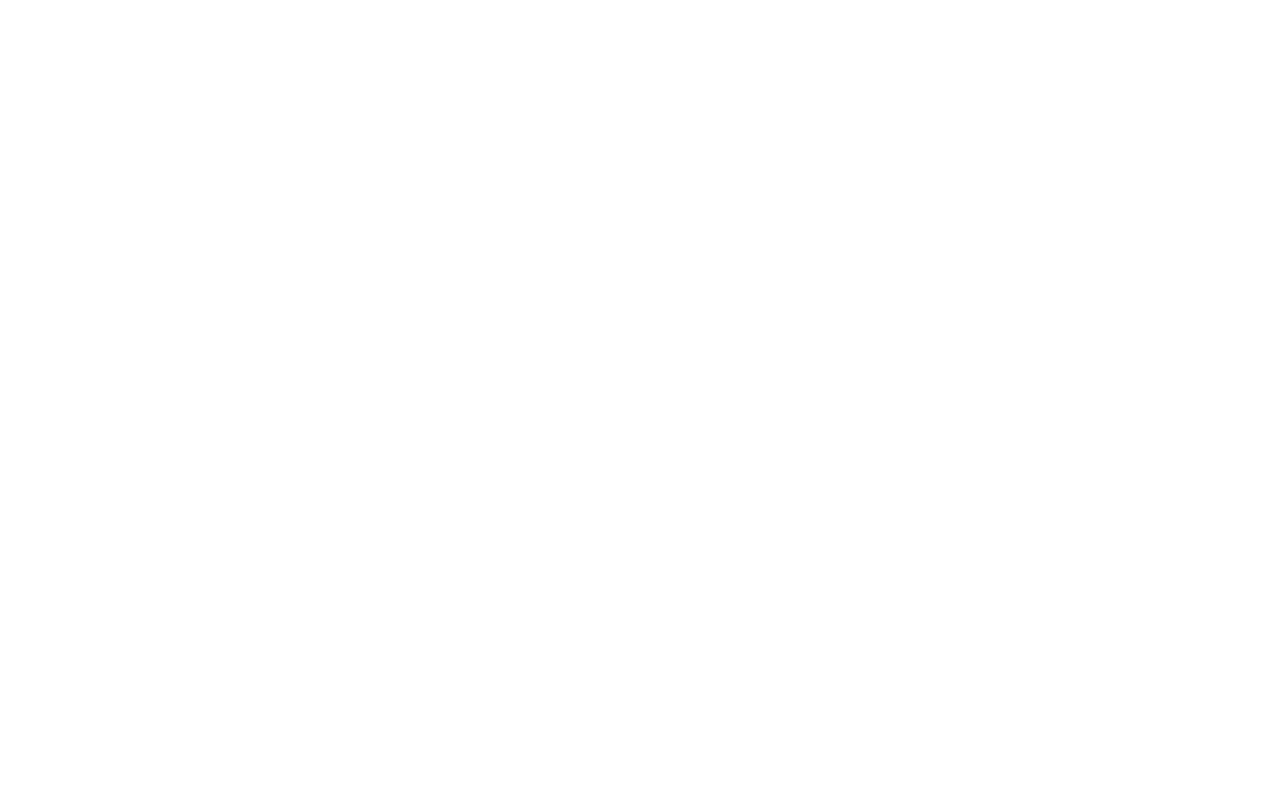
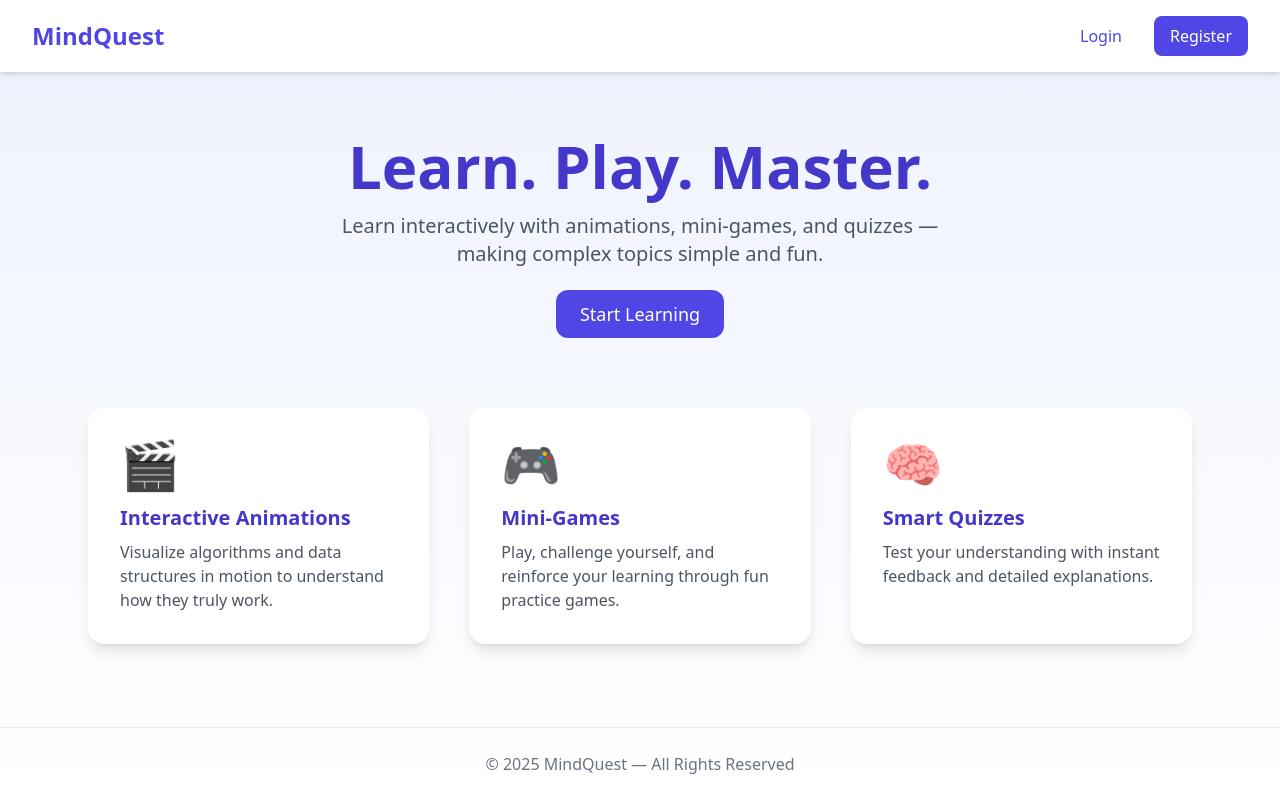
Before and after one commit to sayedpalestine7/MindQuest, a React (Vite) app in the folder frontend/: page / in a window 1280 px wide. Before the commit this address had no page. Built offline with nearby package versions, Linux system fonts and the light colour scheme.

Commit message:
setup DB structure using mermaid

```diff
--- a/frontend/src/App.jsx
+++ b/frontend/src/App.jsx
@@ -1,16 +1,18 @@
 
-import { Route, Routes } from "react-router";
+import { BrowserRouter, Route, Routes } from "react-router";
 import SignUpForm from "./pages/SignUpForm";
 import LoginForm from "./pages/LoginForm";
+import HomePage from "./pages/HomePage";
 
 function App() {
 
   return (
     <>
-    <Routes>
-      <Route path="/login" element={<LoginForm />} />
-      <Route path="/signup" element={<SignUpForm />} />
-    </Routes>
+      <Routes>
+        <Route path="/" element={<HomePage />} />
+        <Route path="/login" element={<LoginForm />} />
+        <Route path="/signup" element={<SignUpForm />} />
+      </Routes>
     </>
   )
 }
--- /dev/null
+++ b/frontend/src/pages/HomePage.jsx
@@ -0,0 +1,110 @@
+import { motion } from "framer-motion";
+import { Link } from "react-router";
+
+export default function HomePage() {
+  return (
+    <div className="min-h-screen flex flex-col bg-gradient-to-b from-indigo-50 to-white text-gray-800">
+      {/* Navbar */}
+      <nav className="flex justify-between items-center px-8 py-4 bg-white shadow-md sticky top-0 z-10">
+        <motion.h1
+          initial={{ opacity: 0, y: -20 }}
+          animate={{ opacity: 1, y: 0 }}
+          transition={{ duration: 0.6 }}
+          className="text-2xl font-bold text-indigo-600"
+        >
+          MindQuest
+        </motion.h1>
+        <div className="flex gap-4">
+          <Link
+            to="/login"
+            className="px-4 py-2 rounded-lg text-indigo-600 hover:bg-indigo-100 transition"
+          >
+            Login
+          </Link>
+          <Link
+            to="/signup"
+            className="px-4 py-2 rounded-lg bg-indigo-600 text-white hover:bg-indigo-700 transition"
+          >
+            Register
+          </Link>
+        </div>
+      </nav>
+
+      {/* Hero Section */}
+      <header className="flex flex-col items-center text-center mt-16 px-6">
+        <motion.h2
+          initial={{ opacity: 0, y: -30 }}
+          animate={{ opacity: 1, y: 0 }}
+          transition={{ duration: 0.8 }}
+          className="text-5xl md:text-6xl font-extrabold text-indigo-700 mb-4"
+        >
+          Learn. Play. Master.
+        </motion.h2>
+
+        <motion.p
+          initial={{ opacity: 0 }}
+          animate={{ opacity: 1 }}
+          transition={{ delay: 0.3, duration: 0.8 }}
+          className="text-lg md:text-xl text-gray-600 max-w-2xl"
+        >
+          Learn interactively with animations, mini-games, and quizzes —
+          making complex topics simple and fun.
+        </motion.p>
+
+        <motion.div
+          initial={{ opacity: 0, scale: 0.9 }}
+          animate={{ opacity: 1, scale: 1 }}
+          transition={{ delay: 0.6, duration: 0.7 }}
+          className="mt-8"
+        >
+          <Link
+            to="/courses"
+            className="bg-indigo-600 text-white px-6 py-3 rounded-xl text-lg hover:bg-indigo-700 transition"
+          >
+            Start Learning
+          </Link>
+        </motion.div>
+      </header>
+
+      {/* Features Section */}
+      <section className="mt-20 mb-16 px-6 grid md:grid-cols-3 gap-10 max-w-6xl mx-auto">
+        {[
+          {
+            title: "Interactive Animations",
+            desc: "Visualize algorithms and data structures in motion to understand how they truly work.",
+            icon: "🎬",
+          },
+          {
+            title: "Mini-Games",
+            desc: "Play, challenge yourself, and reinforce your learning through fun practice games.",
+            icon: "🎮",
+          },
+          {
+            title: "Smart Quizzes",
+            desc: "Test your understanding with instant feedback and detailed explanations.",
+            icon: "🧠",
+          },
+        ].map((feature, index) => (
+          <motion.div
+            key={index}
+            initial={{ opacity: 0, y: 40 }}
+            whileInView={{ opacity: 1, y: 0 }}
+            transition={{ delay: index * 0.2, duration: 0.6 }}
+            className="bg-white shadow-lg rounded-2xl p-8 hover:shadow-xl transition cursor-default"
+          >
+            <div className="text-5xl mb-4">{feature.icon}</div>
+            <h3 className="text-xl font-semibold mb-2 text-indigo-700">
+              {feature.title}
+            </h3>
+            <p className="text-gray-600">{feature.desc}</p>
+          </motion.div>
+        ))}
+      </section>
+
+      {/* Footer */}
+      <footer className="mt-auto py-6 text-center text-gray-500 border-t">
+        © {new Date().getFullYear()} MindQuest — All Rights Reserved
+      </footer>
+    </div>
+  );
+}
```
Also changed, not shown: 1 other file (tests, documents, lock files or other folders).
